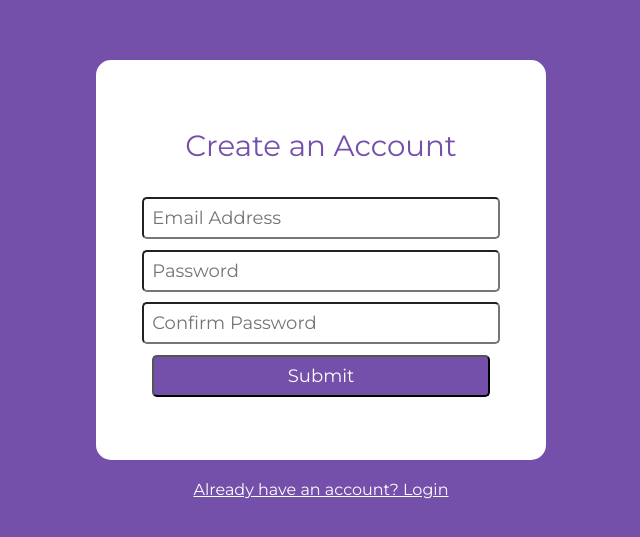
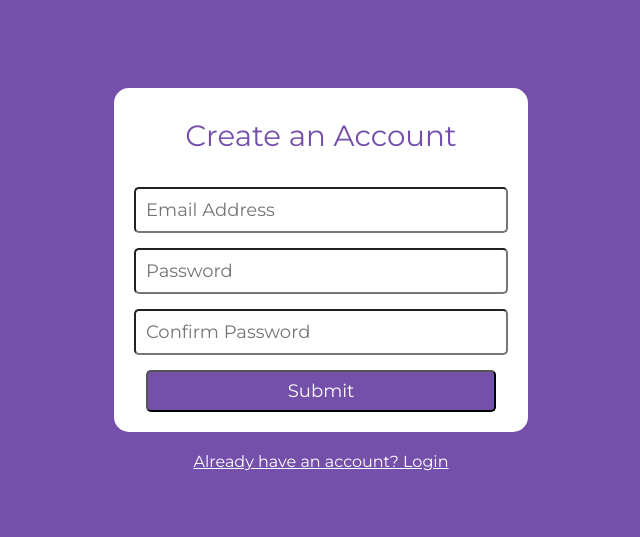
Before and after one commit to apollo-nu/Apollo-client, a React (Create React App) app: page /createAccount in a window 1280 px wide. Shown: the part 131-668 px from the top of the page, without its empty margins (319-959 px from the left). Built offline with nearby package versions, Linux system fonts and the light colour scheme.

Commit message:
Changed wrapper height to depend on Form height

```diff
--- a/src/components/Creds/CreateAccountPage/CreateForm.js
+++ b/src/components/Creds/CreateAccountPage/CreateForm.js
@@ -77,7 +77,7 @@ class CreateForm extends Component {
 
     render() {
         return (
-            <div className="AuthForm">
+            <div className="CreateForm">
                 <Email name="email"
                         placeholder="Email Address"
                         onChange={e => {
--- a/src/components/Creds/LoginPage/LoginForm.js
+++ b/src/components/Creds/LoginPage/LoginForm.js
@@ -54,7 +54,7 @@ class LoginForm extends Component {
 
     render() {
         return (
-            <div className="AuthForm">
+            <div className="LoginForm">
                 <Email name="email"
                         placeholder="Email Address"
                         onChange={e => {
--- a/src/index.css
+++ b/src/index.css
@@ -103,8 +103,6 @@ body {
     flex-direction: column;
     align-items: center;
     justify-content: center;
-    width: 450px;
-    height: 300px;
     margin-top: 25px;
     margin-bottom: 25px;
     border-radius: 15px;
@@ -116,8 +114,6 @@ body {
     flex-direction: column;
     align-items: center;
     justify-content: center;
-    width: 450px;
-    height: 400px;
     margin-top: 20px;
     margin-bottom: 20px;
     border-radius: 15px;
@@ -127,24 +123,40 @@ body {
 .AuthHeaderText {
     color: #7550ab;
     font-size: 22pt;
-    margin-top: 6px;
+    margin-top: 30px;
     margin-bottom: 28px;
     font-family: "Montserrat";
 }
 
-.AuthForm {
+.LoginForm {
     display: flex;
     flex-direction: column;
     align-items: center;
     justify-content: space-between;
-    width: 75%;
-    height: 50%;
+    width: 350px;
+    height: 175px;
     margin-top: 6px;
+    margin-bottom: 20px;
+    margin-right: 32px;
+    margin-left: 32px;
+}
+
+.CreateForm {
+    display: flex;
+    flex-direction: column;
+    align-items: center;
+    justify-content: space-between;
+    width: 350px;
+    height: 225px;
+    margin-top: 6px;
+    margin-bottom: 20px;
+    margin-right: 32px;
+    margin-left: 32px;
 }
 
 .AuthTextField {
     width: 100%;
-    padding: 8px;
+    padding: 10px;
     font-size: 18px;
     border-radius: 5px;
     font-family: "Montserrat";
```
